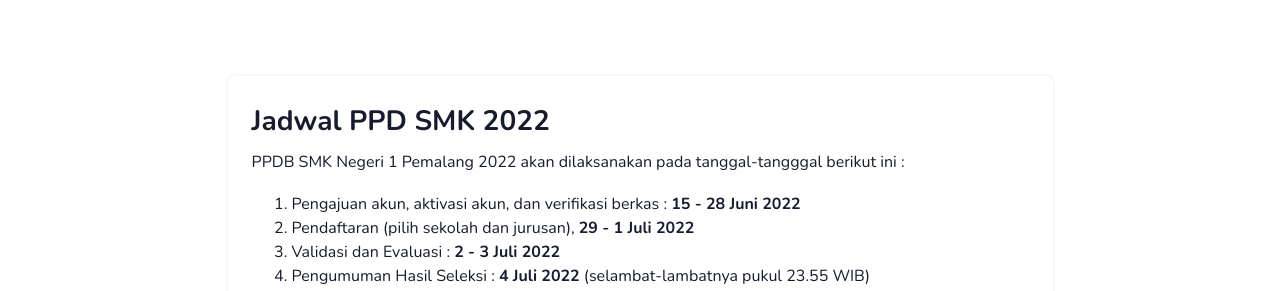
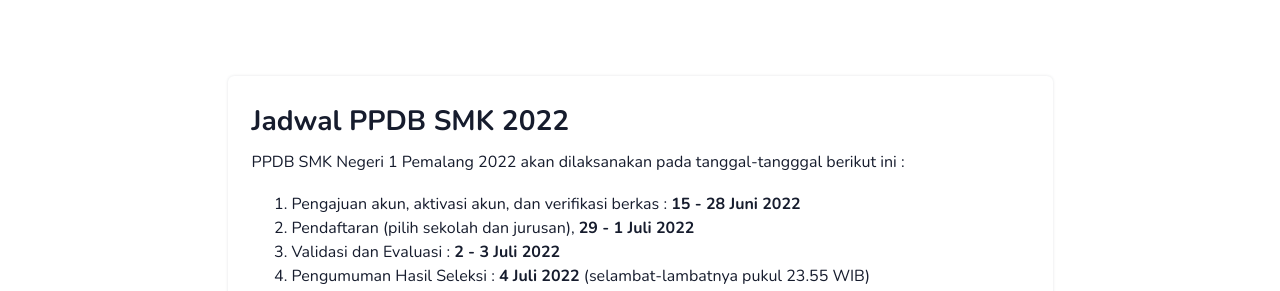
Before and after one commit to smkn1pml/website, a Jekyll site: the page built from _pages/ppdb.md, in a window 1280 px wide and 900 px high. Shown: the part 453-744 px from the top of the window. Built offline with Jekyll 4.4.1, drawn with Linux system fonts in a browser that asks for light colours; comment, search, counter and statistics services are not loaded.

Commit message:
Update Halaman “ppdb”

```diff
--- a/_pages/ppdb.md
+++ b/_pages/ppdb.md
@@ -3,7 +3,7 @@
 slug: ppdb
 date: 2021-05-25T02:54:30.688Z
 ---
-### **Jadwal PPD SMK 2022**
+### **Jadwal PPDB SMK 2022**
 
 PPDB SMK Negeri 1 Pemalang 2022 akan dilaksanakan pada tanggal-tangggal berikut ini :
 
@@ -35,8 +35,6 @@
 2. Domisili Terdekat = 10%
 3. Jalur Prestasi, yaitu jalur seleksi yang menggunakan nilai rapot = 75%
 
-
-
 ### Alur Pendaftaran PPDB
 
 Alur Pendaftaran PPDB SMK 2021 secara umum, seperti berikut :
@@ -50,8 +48,6 @@
 7. Berkas akan diverifikasi oleh sekolah dan CPD mendapatkan token untuk mendaftar berupa print out
 8. CPD melakukan pendaftaran meliputi pemilihan sekolah dan jurusan
 9. CPD baru melihat hasil seleksi dan pengumuman secara online di laman situs (**ppdb.jatengprov.go.id**)
-
-
 
 ### Pengumuman Daftar Ulang
 
```
